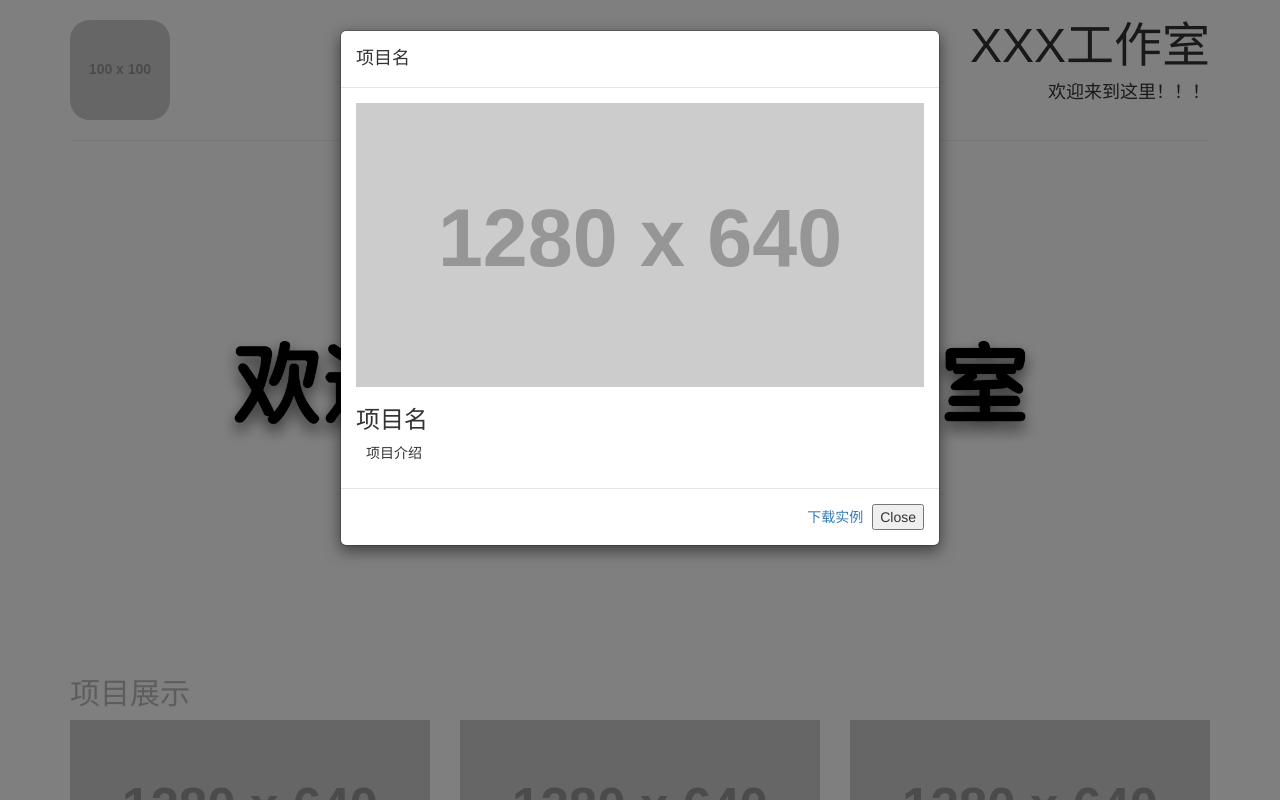
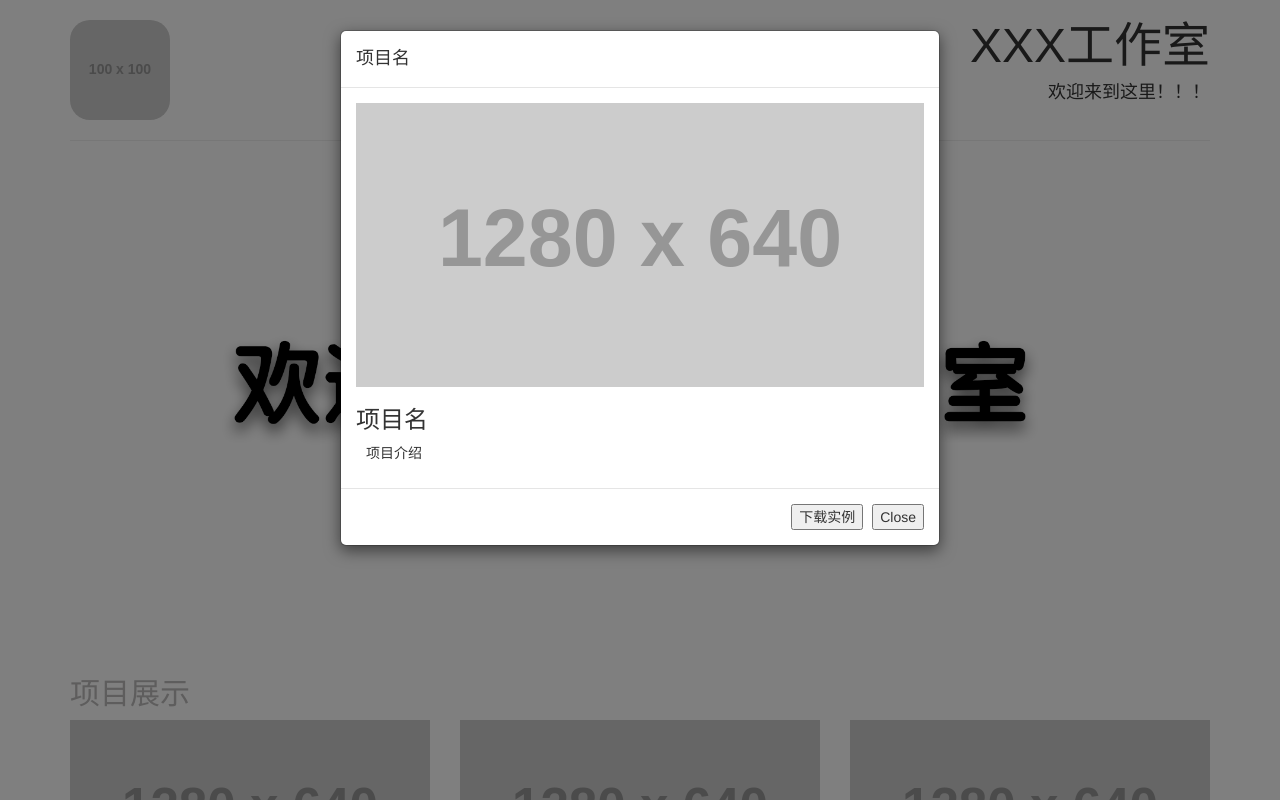
Before and after one commit to vtheno/StudioPage, a Flask app: page /test in a window 1280 px wide, after a click that opens the changed part. Run offline with Flask 2, Linux system fonts and the light colour scheme; grey boxes labelled with a size stand in for pictures from a placeholder-image service; some libraries are stand-ins or nearby versions.

Commit message:
Modified index.html

```diff
--- a/app/templates/index.html
+++ b/app/templates/index.html
@@ -68,8 +68,8 @@
                 <p style="margin-left: 10px;">项目介绍</p>
             </div>
             <div class="modal-footer">
-                <a href="static/img/image/project1.png" target="_blank"  class="btn btn-default btn-lg" role="button">下载实例</a>
-                <button type="button" class="btn btn-default" data-dismiss="modal">Close</button>
+              <button type="button" class="btn btn-default" data-dismiss="modal" onclick="window.location.href='static/images/project1.png'">下载实例</button>
+              <button type="button" class="btn btn-default" data-dismiss="modal">Close</button>
             </div>
             </div>
         </div>
@@ -87,7 +87,7 @@
                 <p style="margin-left: 10px;"项目介绍</p>
             </div>
             <div class="modal-footer">
-                <a href="static/img/image/project2.png" target="_blank"  class="btn btn-default btn-lg" role="button">下载实例</a>
+		<button type="button" class="btn btn-default" data-dismiss="modal" onclick="window.location.href='static/images/project2.png'">下载实例</button>
                 <button type="button" class="btn btn-default" data-dismiss="modal">Close</button>
             </div>
             </div>
@@ -106,8 +106,8 @@
                 <p style="margin-left: 10px;">项目介绍</p>
             </div>
             <div class="modal-footer">
-                <a href="static/img/image/project3.png" target="_blank"  class="btn btn-default btn-lg" role="button">下载实例</a>
-                <button type="button" class="btn btn-default" data-dismiss="modal">Close</button>
+              <button type="button" class="btn btn-default" data-dismiss="modal" onclick="window.location.href='static/images/project3.png'">下载实例</button>
+              <button type="button" class="btn btn-default" data-dismiss="modal">Close</button>
             </div>
             </div>
         </div>
```
